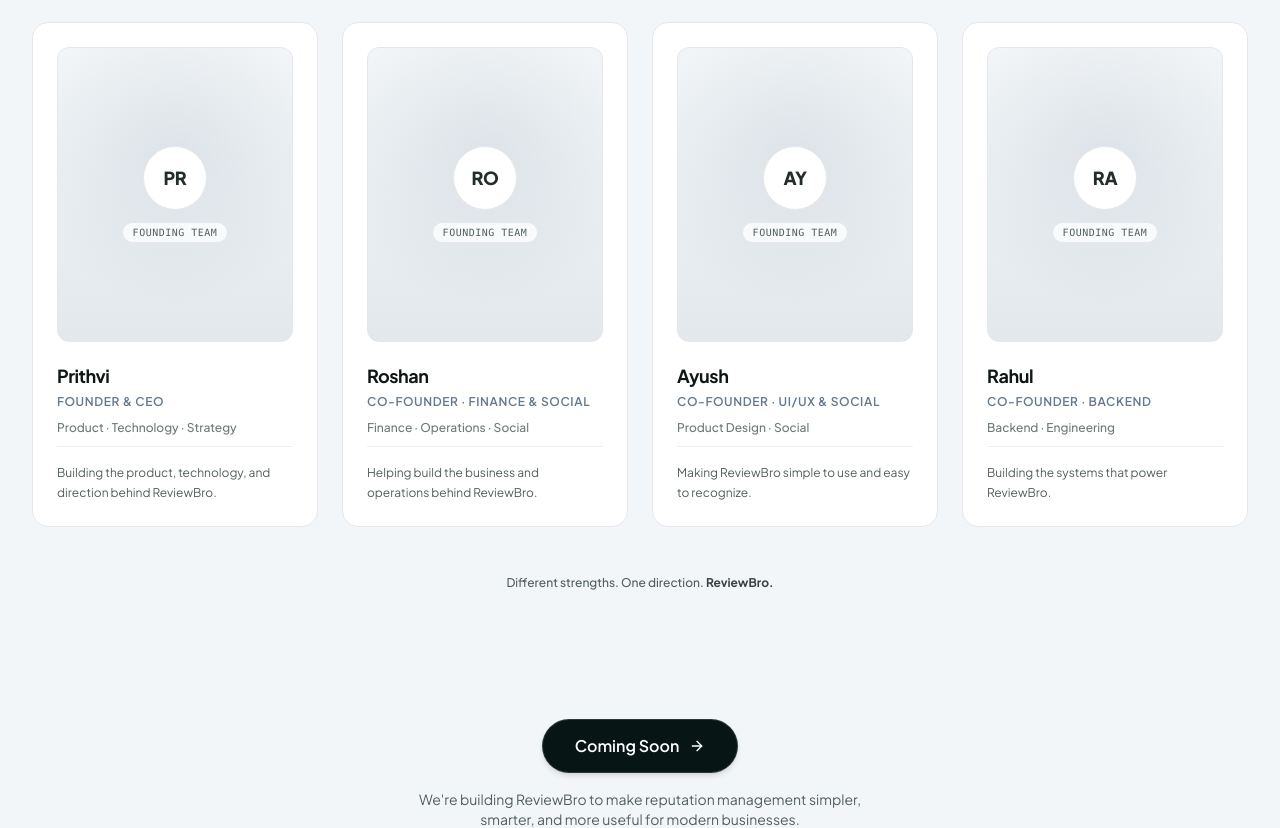
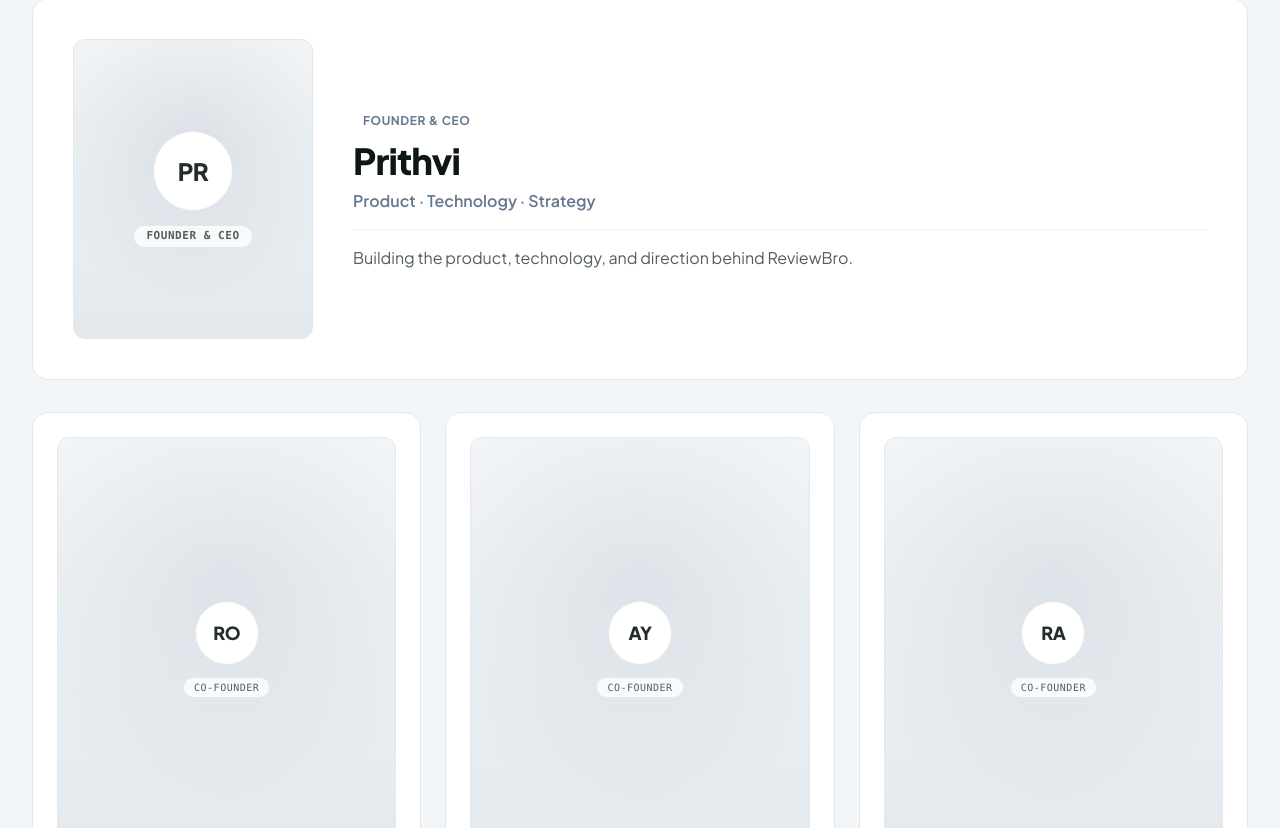
Before and after one commit to Prithvi-X/ReviewBro, a React (Vite) app: page / in a window 1280 px wide. Shown: the part 3372-4200 px from the top of the page. Built offline with nearby package versions, Linux system fonts and the light colour scheme.

Commit message:
refactor(team): implement two-level founder hierarchy with horizontal founder card and co-founder row

```diff
--- a/src/components/landing/FoundingTeam.tsx
+++ b/src/components/landing/FoundingTeam.tsx
@@ -1,6 +1,6 @@
 import React from 'react'
 import { Eyebrow } from '@/components/ui/Eyebrow'
-import { FOUNDING_TEAM } from '@/lib/constants'
+import { PRIMARY_FOUNDER, CO_FOUNDERS } from '@/lib/constants'
 
 export interface FoundingTeamProps {
   className?: string
@@ -18,13 +18,67 @@ export const FoundingTeam: React.FC<FoundingTeamProps> = ({ className }) => {
           Built by people who care about better businesses.
         </h2>
         <p className="mt-3.5 text-sm sm:text-base text-neutral-600 leading-relaxed max-w-xl mx-auto">
-          Four people. Different strengths. One shared goal: make reputation management simpler, smarter, and more useful.
+          Four people. Different strengths. One shared goal.
         </p>
       </div>
 
-      {/* 4 Founding Member Cards Grid */}
-      <div className="grid grid-cols-1 sm:grid-cols-2 lg:grid-cols-4 gap-5 sm:gap-6">
-        {FOUNDING_TEAM.map((member) => (
+      <div className="space-y-6 sm:space-y-8">
+        {/* LEVEL 1: PRIMARY FOUNDER (Wide Horizontal Card) */}
+        <div className="group bg-white rounded-2xl border border-neutral-200/80 p-6 sm:p-8 lg:p-10 sm:flex sm:flex-row sm:items-center gap-7 lg:gap-10 hover:shadow-md hover:-translate-y-1 hover:border-brand-slate/40 transition-all duration-300">
+          {/* Portrait Area / Polished Placeholder (Consistent 4:5 Portrait Ratio) */}
+          <div className="w-full sm:w-60 md:w-68 lg:w-76 aspect-[4/5] shrink-0 rounded-xl overflow-hidden relative bg-gradient-to-b from-[#f3f6f8] via-[#ebf0f3] to-[#e2e8ec] border border-neutral-200/70 flex flex-col items-center justify-center p-6 select-none">
+            {PRIMARY_FOUNDER.imageSrc ? (
+              <img
+                src={PRIMARY_FOUNDER.imageSrc}
+                alt={`${PRIMARY_FOUNDER.name} - ${PRIMARY_FOUNDER.title}`}
+                className="w-full h-full object-cover object-center transition-transform duration-500 group-hover:scale-[1.02]"
+                loading="lazy"
+              />
+            ) : (
+              <>
+                {/* Ambient subtle decorative background */}
+                <div className="absolute inset-0 bg-[radial-gradient(circle_at_50%_35%,rgba(100,120,142,0.14)_0%,transparent_70%)] pointer-events-none" />
+
+                {/* Monogram Badge */}
+                <div className="w-20 h-20 rounded-full bg-white shadow-xs border border-neutral-200/90 flex items-center justify-center relative z-10 transition-transform duration-300 group-hover:scale-105">
+                  <span className="font-display font-extrabold text-2xl text-neutral-800 tracking-tight">
+                    {PRIMARY_FOUNDER.initials}
+                  </span>
+                </div>
+
+                {/* Micro Tag */}
+                <span className="mt-3.5 text-[11px] font-mono font-semibold uppercase tracking-wider text-neutral-600 bg-white/80 backdrop-blur-xs px-3 py-0.5 rounded-full border border-neutral-200/70 relative z-10">
+                  Founder & CEO
+                </span>
+              </>
+            )}
+          </div>
+
+          {/* Content Area */}
+          <div className="flex-1 flex flex-col justify-center mt-6 sm:mt-0">
+            <div className="flex items-center gap-2 mb-2">
+              <span className="text-xs font-bold uppercase tracking-wider text-brand-slate bg-brand-slate/10 px-2.5 py-1 rounded-md">
+                {PRIMARY_FOUNDER.title}
+              </span>
+            </div>
+
+            <h3 className="text-2xl sm:text-3xl lg:text-4xl font-extrabold font-display text-neutral-900 tracking-tight group-hover:text-neutral-950 transition-colors">
+              {PRIMARY_FOUNDER.name}
+            </h3>
+
+            <p className="text-sm sm:text-base font-semibold text-brand-slate mt-2 pb-4 border-b border-neutral-100">
+              {PRIMARY_FOUNDER.focus}
+            </p>
+
+            <p className="text-sm sm:text-base text-neutral-600 leading-relaxed mt-4 max-w-xl">
+              {PRIMARY_FOUNDER.description}
+            </p>
+          </div>
+        </div>
+
+        {/* LEVEL 2: THREE CO-FOUNDER CARDS (1 Row on Desktop / Balanced Grid) */}
+        <div className="grid grid-cols-1 md:grid-cols-3 gap-5 sm:gap-6">
+          {CO_FOUNDERS.map((member) => (
             <div
               key={member.id}
               className="group bg-white rounded-2xl border border-neutral-200/80 p-5 sm:p-6 flex flex-col justify-between hover:shadow-md hover:-translate-y-1 hover:border-brand-slate/40 transition-all duration-300"
@@ -44,35 +98,39 @@ export const FoundingTeam: React.FC<FoundingTeamProps> = ({ className }) => {
                       {/* Ambient subtle decorative background texture */}
                       <div className="absolute inset-0 bg-[radial-gradient(circle_at_50%_35%,rgba(100,120,142,0.12)_0%,transparent_70%)] pointer-events-none" />
 
-                    {/* Refined Monogram Badge */}
+                      {/* Monogram Badge */}
                       <div className="w-16 h-16 rounded-full bg-white shadow-xs border border-neutral-200/90 flex items-center justify-center relative z-10 transition-transform duration-300 group-hover:scale-105">
                         <span className="font-display font-extrabold text-lg text-neutral-800 tracking-tight">
                           {member.initials}
                         </span>
                       </div>
 
-                    {/* Clean Portrait Placeholder Slot Indicator */}
+                      {/* Micro Tag */}
                       <span className="mt-3 text-[10px] font-mono font-medium uppercase tracking-wider text-neutral-600 bg-white/80 backdrop-blur-xs px-2.5 py-0.5 rounded-full border border-neutral-200/70 relative z-10">
-                      Founding Team
+                        Co-Founder
                       </span>
                     </>
                   )}
                 </div>
 
                 {/* Name */}
-              <h3 className="text-lg font-bold font-display text-neutral-900 tracking-tight group-hover:text-neutral-950 transition-colors">
+                <h3 className="text-xl font-bold font-display text-neutral-900 tracking-tight group-hover:text-neutral-950 transition-colors">
                   {member.name}
                 </h3>
 
-              {/* Title */}
-              <p className="text-xs font-semibold text-brand-slate uppercase tracking-wider mt-1">
+                {/* Title (Consistent height for perfect divider alignment) */}
+                <div className="min-h-[2.25rem] flex items-center mt-1">
+                  <p className="text-xs font-semibold text-brand-slate uppercase tracking-wider">
                     {member.title}
                   </p>
+                </div>
 
-              {/* Focus */}
-              <p className="text-xs font-medium text-neutral-500 mt-2.5 pb-2.5 border-b border-neutral-100">
+                {/* Focus (Consistent height for perfect divider alignment) */}
+                <div className="min-h-[2.25rem] flex items-center border-b border-neutral-100 pb-2">
+                  <p className="text-xs font-medium text-neutral-500">
                     {member.focus}
                   </p>
+                </div>
               </div>
 
               {/* Short Description */}
@@ -81,6 +139,7 @@ export const FoundingTeam: React.FC<FoundingTeamProps> = ({ className }) => {
               </p>
             </div>
           ))}
+        </div>
       </div>
 
       {/* Subtle Closing Line */}
--- a/src/lib/constants.ts
+++ b/src/lib/constants.ts
@@ -216,8 +216,7 @@ export const COMPARISON_POINTS = {
 /**
  * The People Behind ReviewBro - Founding Team
  */
-export const FOUNDING_TEAM = [
-  {
+export const PRIMARY_FOUNDER = {
   id: 'prithvi',
   name: 'Prithvi',
   title: 'Founder & CEO',
@@ -225,7 +224,9 @@ export const FOUNDING_TEAM = [
   description: 'Building the product, technology, and direction behind ReviewBro.',
   initials: 'PR',
   imageSrc: undefined as string | undefined,
-  },
+}
+
+export const CO_FOUNDERS = [
   {
     id: 'roshan',
     name: 'Roshan',
@@ -254,3 +255,5 @@ export const FOUNDING_TEAM = [
     imageSrc: undefined as string | undefined,
   },
 ]
+
+export const FOUNDING_TEAM = [PRIMARY_FOUNDER, ...CO_FOUNDERS]
```
Lines whose indentation alone changed are shown as unchanged.
